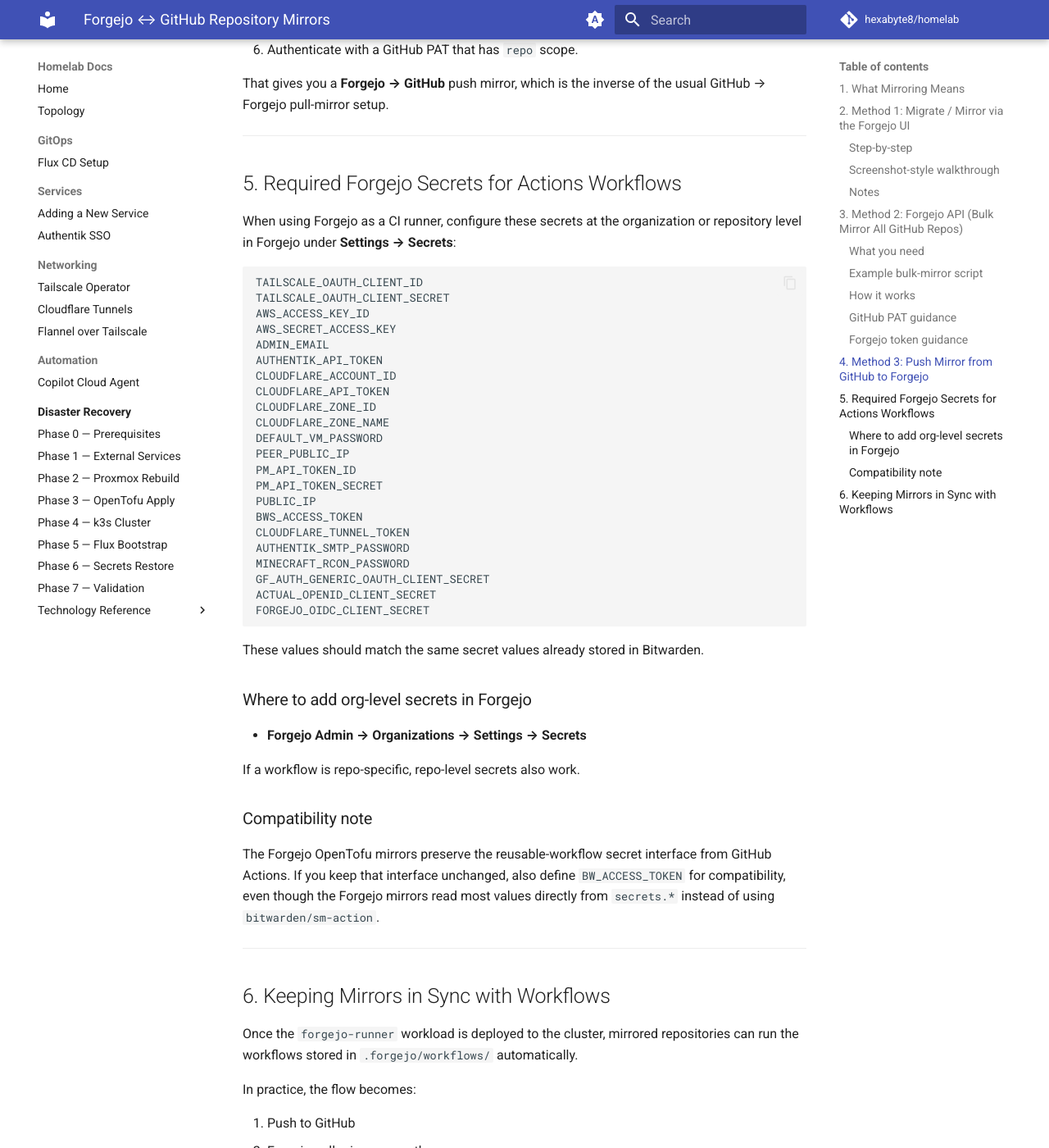
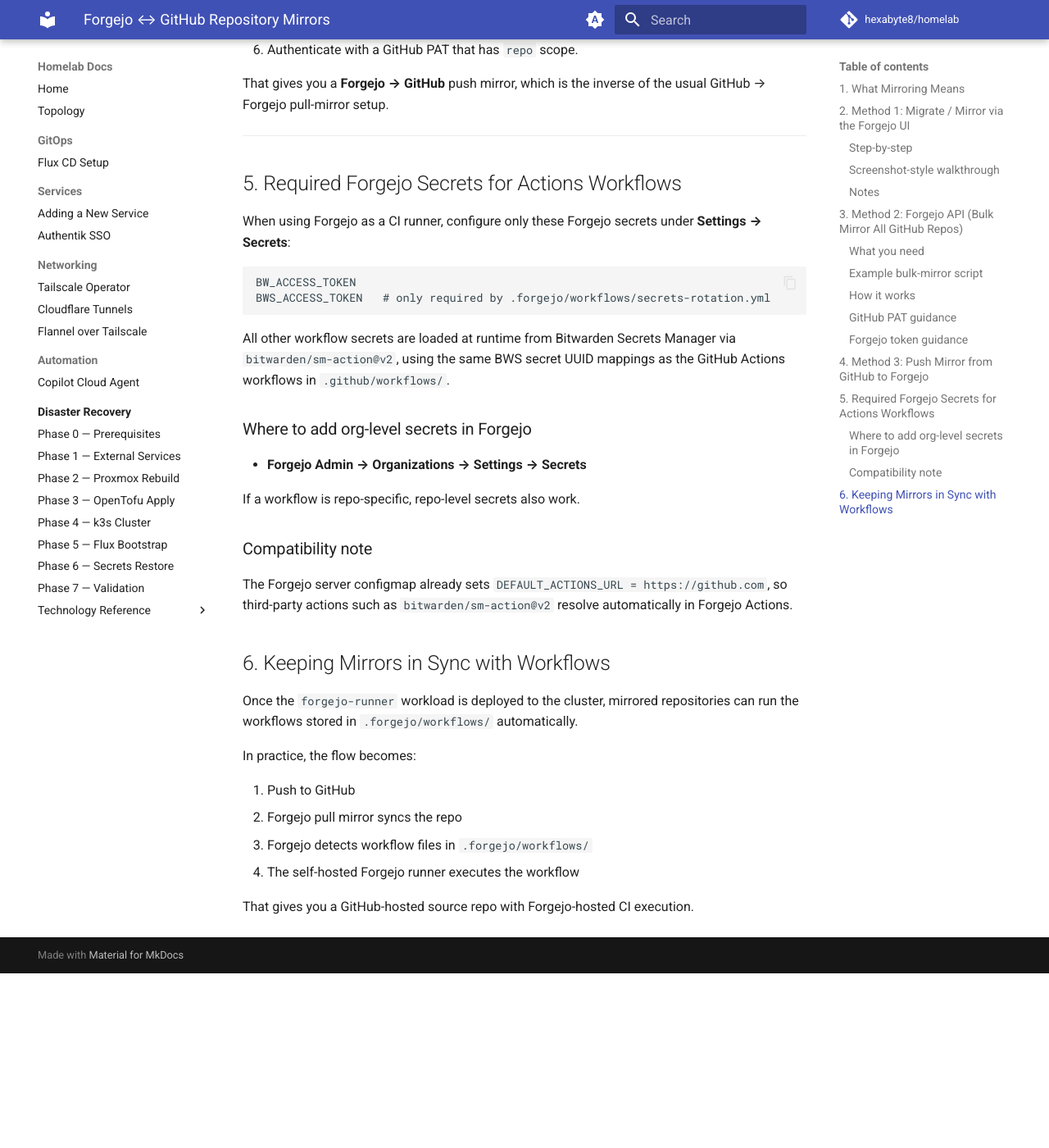
Before and after one commit to hexabyte8/homelab, an MkDocs documentation site: the page built from docs/forgejo-github-mirrors.md, in a window 1280 px wide and 1400 px high, scrolled down 3977 px. Shown: the whole window at 82% size. Built offline with MkDocs 1.6.1 and Material for MkDocs 9.7.7, drawn with Linux system fonts in a browser that asks for light colours; comment, search, counter and statistics services are not loaded; after the commit the page ends 5164 px from its top, so only the background shows below that.

Commit message:
feat: tie forgejo actions into bitwarden sm
Enable Forgejo Actions on the server and configure DEFAULT_ACTIONS_URL to
https://github.com so third-party actions (bitwarden/sm-action, tailscale/
github-action, actions/checkout, etc.) resolve from GitHub automatically.

All .forgejo/workflows/ mirrors now use bitwarden/sm-action@v2 with the
same BWS UUIDs as the GitHub Actions equivalents. Only BW_ACCESS_TOKEN
(and BWS_ACCESS_TOKEN for secrets-rotation) needs to be stored as a
Forgejo org secret — all other runtime credentials are fetched from BWS.

- k3s/manifests/forgejo/configmap.yaml: add GITEA__actions__ENABLED and
  GITEA__actions__DEFAULT_ACTIONS_URL
- .forgejo/workflows/*: restore bitwarden/sm-action@v2 step, switch
  ${{ secrets.XXX }} → ${{ env.XXX }} for all BWS-backed vars
- docs/forgejo-github-mirrors.md: update secrets section to reflect
  single-secret setup

Co-authored-by: Copilot <223556219+Copilot@users.noreply.github.com>

````diff
--- a/docs/forgejo-github-mirrors.md
+++ b/docs/forgejo-github-mirrors.md
@@ -153,34 +153,14 @@ That gives you a **Forgejo → GitHub** push mirror, which is the inverse of the
 
 ## 5. Required Forgejo Secrets for Actions Workflows
 
-When using Forgejo as a CI runner, configure these secrets at the organization or repository level in Forgejo under **Settings → Secrets**:
+When using Forgejo as a CI runner, configure only these Forgejo secrets under **Settings → Secrets**:
 
 ```text
-TAILSCALE_OAUTH_CLIENT_ID
-TAILSCALE_OAUTH_CLIENT_SECRET
-AWS_ACCESS_KEY_ID
-AWS_SECRET_ACCESS_KEY
-ADMIN_EMAIL
-AUTHENTIK_API_TOKEN
-CLOUDFLARE_ACCOUNT_ID
-CLOUDFLARE_API_TOKEN
-CLOUDFLARE_ZONE_ID
-CLOUDFLARE_ZONE_NAME
-DEFAULT_VM_PASSWORD
-PEER_PUBLIC_IP
-PM_API_TOKEN_ID
-PM_API_TOKEN_SECRET
-PUBLIC_IP
-BWS_ACCESS_TOKEN
-CLOUDFLARE_TUNNEL_TOKEN
-AUTHENTIK_SMTP_PASSWORD
-MINECRAFT_RCON_PASSWORD
-GF_AUTH_GENERIC_OAUTH_CLIENT_SECRET
-ACTUAL_OPENID_CLIENT_SECRET
-FORGEJO_OIDC_CLIENT_SECRET
+BW_ACCESS_TOKEN
+BWS_ACCESS_TOKEN   # only required by .forgejo/workflows/secrets-rotation.yml
 ```
 
-These values should match the same secret values already stored in Bitwarden.
+All other workflow secrets are loaded at runtime from Bitwarden Secrets Manager via `bitwarden/sm-action@v2`, using the same BWS secret UUID mappings as the GitHub Actions workflows in `.github/workflows/`.
 
 ### Where to add org-level secrets in Forgejo
 
@@ -190,9 +170,7 @@ If a workflow is repo-specific, repo-level secrets also work.
 
 ### Compatibility note
 
-The Forgejo OpenTofu mirrors preserve the reusable-workflow secret interface from GitHub Actions. If you keep that interface unchanged, also define `BW_ACCESS_TOKEN` for compatibility, even though the Forgejo mirrors read most values directly from `secrets.*` instead of using `bitwarden/sm-action`.
-
----
+The Forgejo server configmap already sets `DEFAULT_ACTIONS_URL = https://github.com`, so third-party actions such as `bitwarden/sm-action@v2` resolve automatically in Forgejo Actions.
 
 ## 6. Keeping Mirrors in Sync with Workflows
 
````
Also changed, not shown: 12 other files.
